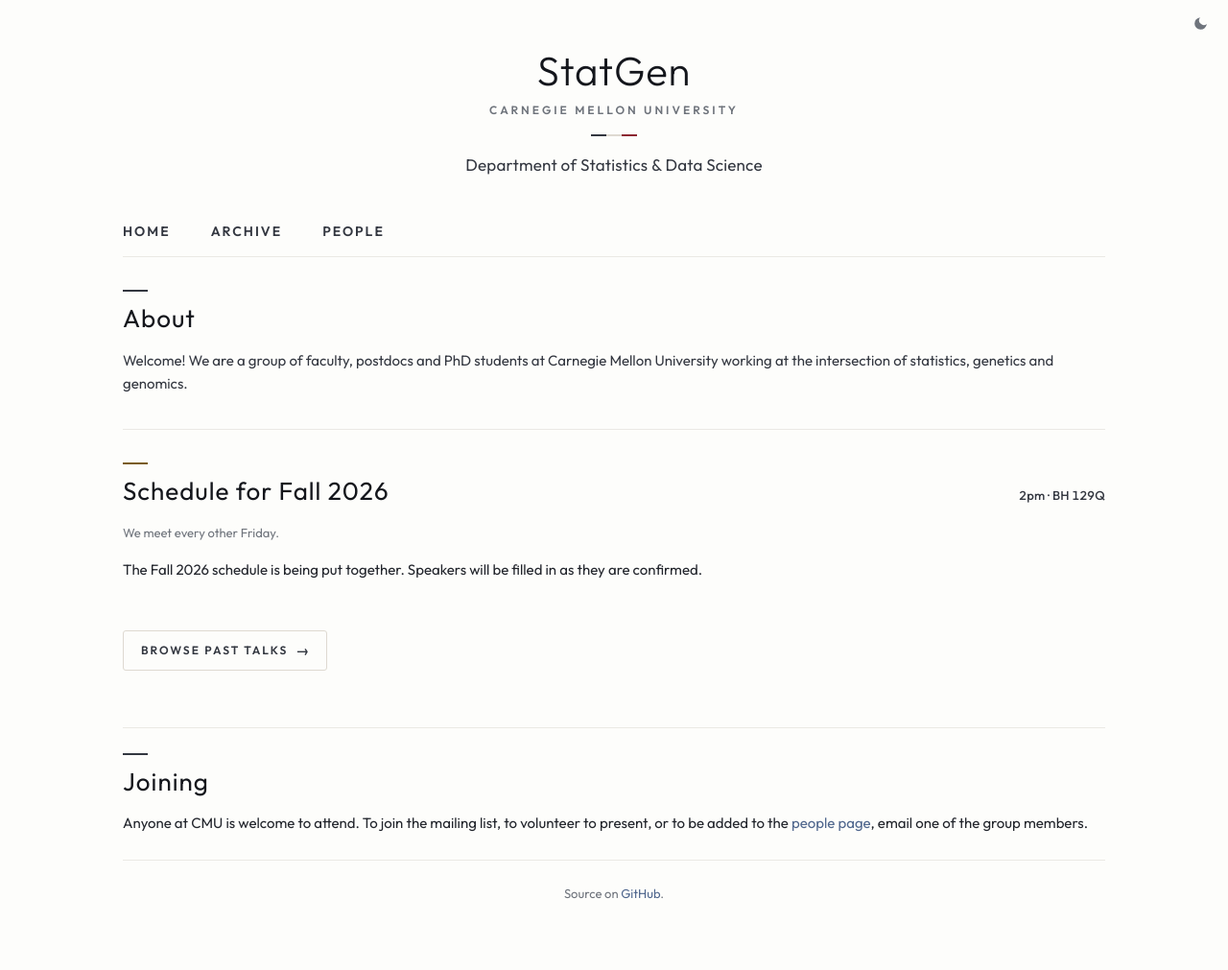
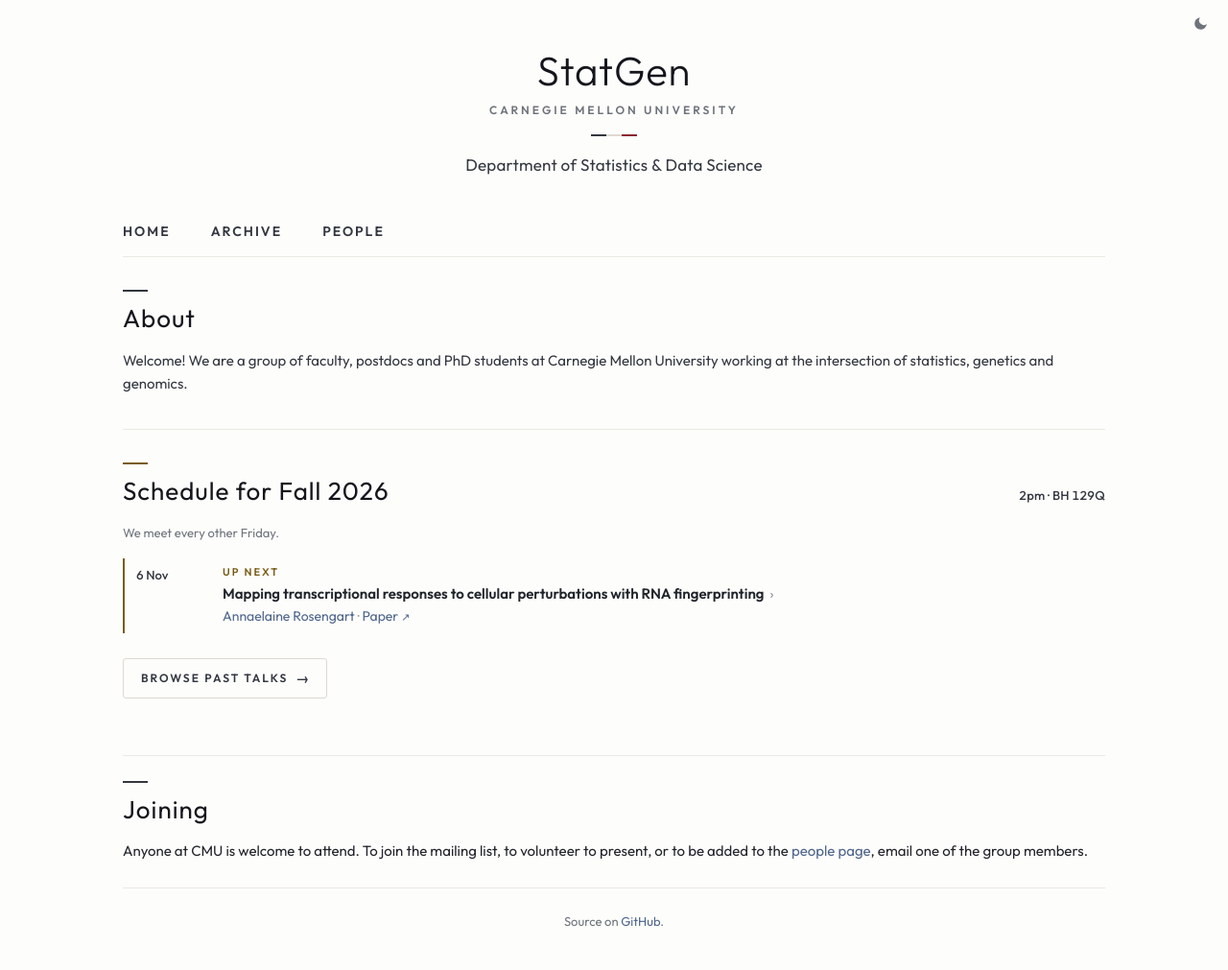
Before and after one commit to cmustatgen/cmustatgen.github.io, a Jekyll site: the page built from index.html, in a window 1280 px wide. Shown: the whole page at 96% size. Built offline with Jekyll 4.4.1, drawn with Linux system fonts in a browser that asks for light colours; before the commit the page ends 982 px from its top, so only the background shows below that; part of the change alters nothing that is shown.

Commit message:
Add Anna Rosengart talk, 6 Nov
Co-Authored-By: Claude Fable 5.1 <noreply@anthropic.com>

```diff
--- a/_data/talks/fall2026.yaml
+++ b/_data/talks/fall2026.yaml
@@ -16,4 +16,22 @@
 #     kind: no_meeting
 #     label: Fall Break
 
-[]
+- date: '2026-11-06'
+  speakers: [annaelaine_rosengart]
+  title: Mapping transcriptional responses to cellular perturbations with RNA fingerprinting
+  abstract: >-
+    Single-cell perturbation dictionaries measure how cells respond to genetic and chemical
+    perturbations, creating the opportunity to assign causal interpretations to observational
+    data. We introduce RNA fingerprinting, a statistical framework that maps transcriptional
+    responses from new experiments onto reference perturbation dictionaries. RNA fingerprinting
+    learns perturbation representations, or "fingerprints," from single-cell data, then
+    probabilistically assigns query cells to one or more candidate perturbations. We benchmark
+    on ground-truth datasets, demonstrating accurate assignments at single-cell resolution,
+    scalability to genome-wide screens, and the ability to resolve combinatorial perturbations.
+    We demonstrate broad utility across diverse biological settings: identifying context-specific
+    regulators of p53 under ribosomal stress, characterizing dose-dependent drug mechanisms of
+    action, and uncovering cytokine-driven B cell heterogeneity during secondary influenza
+    infection in vivo. Together, these results establish RNA fingerprinting as a versatile
+    framework for interpreting single-cell datasets by linking cellular states to their
+    underlying perturbations.
+  paper_url: https://www.sciencedirect.com/science/article/pii/S0092867426011190
```
